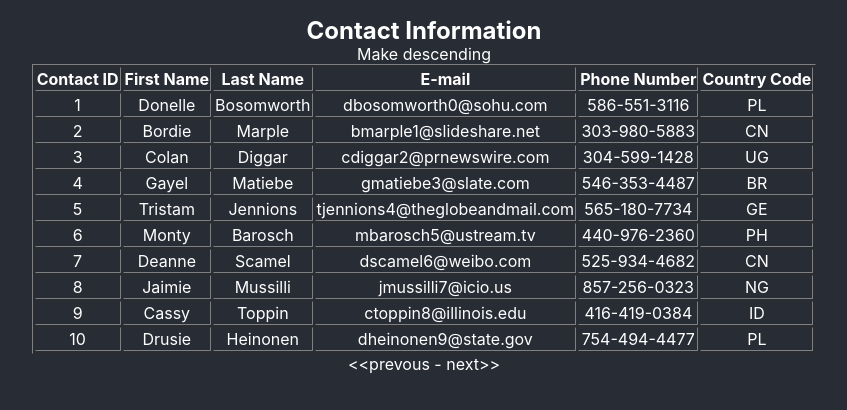
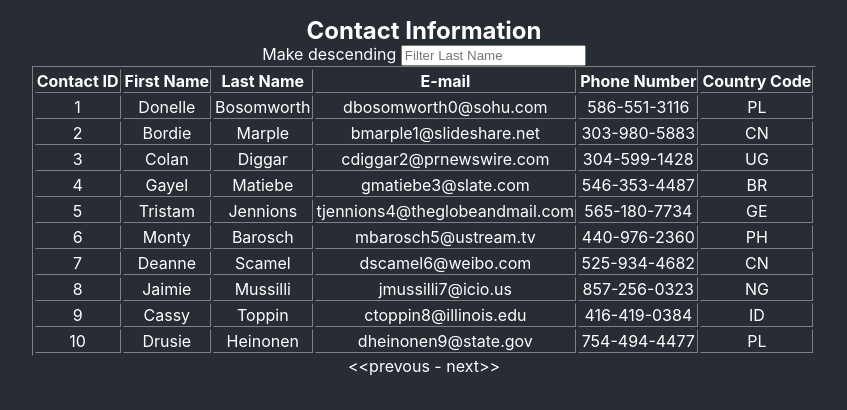
Before and after one commit to JesseGuerrero/CodingAssignment, a React (Create React App) app: page / in a window 1280 px wide. Shown: the top 410 px of the page, without its empty margins (216-1063 px from the left). Built offline with nearby package versions, Linux system fonts and the light colour scheme.

Commit message:
Add filtering by input & add a cached original value to not recall json over again

```diff
--- a/src/App.js
+++ b/src/App.js
@@ -6,25 +6,36 @@ import Navigation from "./components/Navigation";
 import SortFilter from "./components/SortFilter";
 
 let contacts = require("./contacts.json")
+let contactsCache = contacts
 
 function App() {
   const [pageNumber, setPageNumber] = useState(1)
   const [sortType, setSortType] = useState("ascending")
+  const [filterInput, setFilterInput] = useState("")
 
   const setPageNumberFromNavigation = (pageNumber) => {
       if(pageNumber < 1)
           pageNumber = 1
-      if(pageNumber > contacts.length/10)
-          pageNumber = contacts.length/10
+      if(pageNumber > contactsCache.length/10)
+          pageNumber = contactsCache.length/10
       setPageNumber(pageNumber)
   };
 
   const setSortTypeFromSortFilter = (sortType) => {
-      if(sortType == "ascending")
+      if (sortType == "ascending") {
           contacts.sort((a, b) => a.id - b.id)
-      if(sortType == "descending")
-          contacts.sort((a, b) => b.id - a.id)
+          contactsCache.sort((a, b) => a.id - b.id)
+      }
+      if (sortType == "descending") {
+        contacts.sort((a, b) => b.id - a.id)
+        contactsCache.sort((a, b) => b.id - a.id)
+      }
       setSortType(sortType)
+  }
+
+  const setFilterInputFromSortFilter = (input) => {
+      contactsCache = contacts.filter((contact) => contact.lastName.startsWith(input))
+      setFilterInput(input)
   }
 
   return (
@@ -35,8 +46,8 @@ function App() {
       </header>
       <body>
       <h1>Contact Information</h1>
-        <SortFilter setSortType={setSortTypeFromSortFilter} sortType={sortType}/>
-        <Table pageNumber={pageNumber} contacts={contacts}/>
+        <SortFilter setSortType={setSortTypeFromSortFilter} sortType={sortType} setFilterInput={setFilterInputFromSortFilter}/>
+        <Table pageNumber={pageNumber} contacts={contactsCache}/>
         <Navigation setPageNumber={setPageNumberFromNavigation} pageNumber={pageNumber}/>
       </body>
     </div>
--- a/src/components/SortFilter.jsx
+++ b/src/components/SortFilter.jsx
@@ -1,6 +1,6 @@
 import React from 'react';
 
-const SortFilter = ({ setSortType, sortType }) => {
+const SortFilter = ({ setSortType, sortType, setFilterInput }) => {
     const oppositeSort = (sort) => {
         return sort == "ascending" ? "descending" : "ascending"
     }
@@ -10,12 +10,14 @@ const SortFilter = ({ setSortType, sortType }) => {
         setSortType(getOppositeSort)
     }
 
-    //Filter by last name
+    const handleInputFilter = (event) => {
+        setFilterInput(event.target.value)
+    }
 
     return (
         <div style={{width: "100%"}}>
             <div>
-                Make <a onClick={toggleSort}>{getOppositeSort}</a>
+                Make <a onClick={toggleSort}>{getOppositeSort}</a> <input type={"text"} onChange={handleInputFilter} placeholder={"Filter Last Name"}/>
             </div>
         </div>
     );
```
